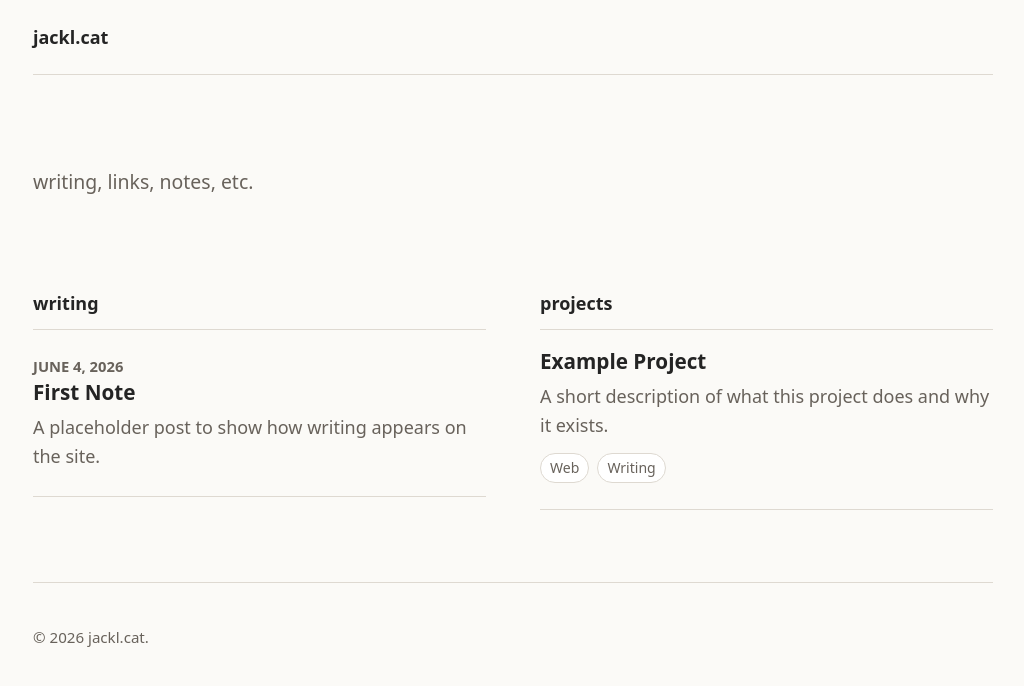
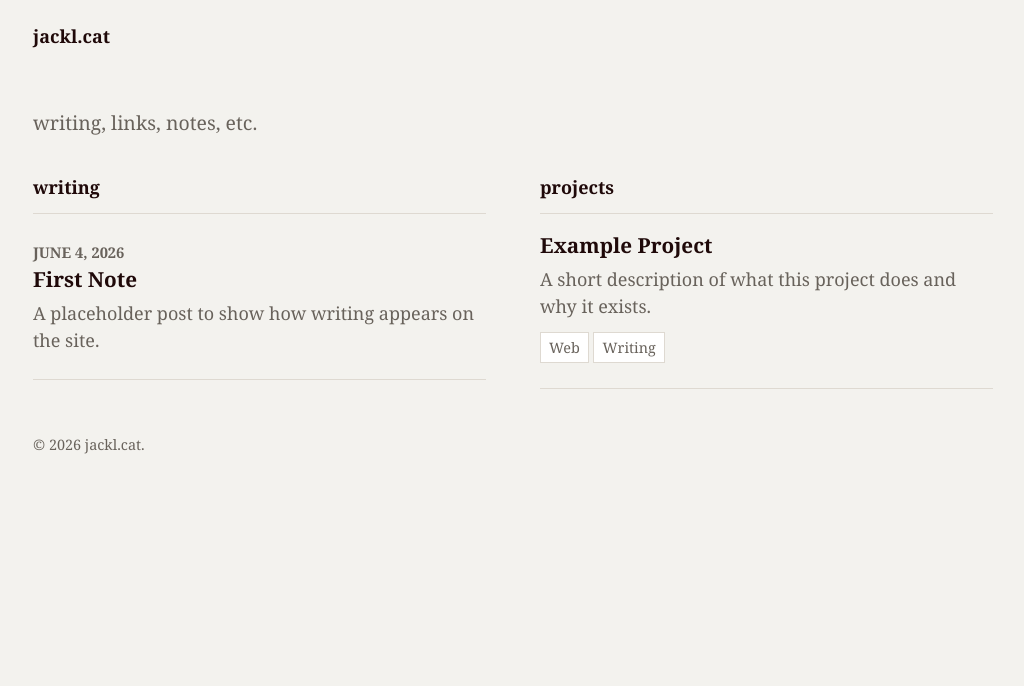
Before and after one commit to jackcml/personal-site, a Jekyll site: the page built from index.md, in a window 1280 px wide. Shown: the top 686 px of the page, without its empty margins (127-1151 px from the left). Built offline with Jekyll 4.4.1, drawn with Linux system fonts in a browser that asks for light colours.

Commit message:
misc css updates, mimicing typora theme

```diff
--- a/assets/css/site.css
+++ b/assets/css/site.css
@@ -1,7 +1,7 @@
 :root {
-  --bg: #fbfaf7;
+  --bg: #f3f2ee;
   --panel: #ffffff;
-  --text: #242424;
+  --text: #1f0909;
   --muted: #68625b;
   --line: #ded9d1;
   --accent: #236c5a;
@@ -15,9 +15,9 @@
 html {
   color: var(--text);
   background: var(--bg);
-  font-family: ui-sans-serif, system-ui, -apple-system, BlinkMacSystemFont, "Segoe UI", sans-serif;
+  font-family: "Georgia", "Times New Roman", Times, serif;
   font-size: 18px;
-  line-height: 1.6;
+  line-height: 1.5em;
 }
 
 body {
@@ -47,7 +47,6 @@ a:hover {
   justify-content: space-between;
   gap: 1rem;
   padding: 1.25rem 0;
-  border-bottom: 1px solid var(--line);
 }
 
 .site-title {
@@ -57,12 +56,11 @@ a:hover {
 }
 
 .site-main {
-  padding: 4rem 0;
 }
 
 .intro {
   max-width: 760px;
-  padding-bottom: 4rem;
+  padding: 1rem 0;
 }
 
 .intro h1,
@@ -154,7 +152,7 @@ a:hover {
 .tags {
   display: flex;
   flex-wrap: wrap;
-  gap: 0.45rem;
+  gap: 0.25rem;
   justify-content: flex-end;
   max-width: 18rem;
   padding: 0;
@@ -168,19 +166,17 @@ a:hover {
 }
 
 .tags li {
-  padding: 0.18rem 0.5rem;
+  padding: 0.05rem 0.45rem;
   border: 1px solid var(--line);
-  border-radius: 999px;
   color: var(--muted);
   background: var(--panel);
-  font-size: 0.78rem;
+  font-size: 0.8rem;
 }
 
 .site-footer {
   padding: 1.5rem 0 2rem;
-  border-top: 1px solid var(--line);
   color: var(--muted);
-  font-size: 0.84rem;
+  font-size: 0.8rem;
 }
 
 @media (max-width: 720px) {
@@ -193,12 +189,8 @@ a:hover {
     display: block;
   }
 
-  .site-main {
-    padding: 3rem 0;
-  }
-
   .intro {
-    padding-bottom: 3rem;
+    padding: 0 0 1rem 0;
   }
 
   .section-grid > * + * {
```
